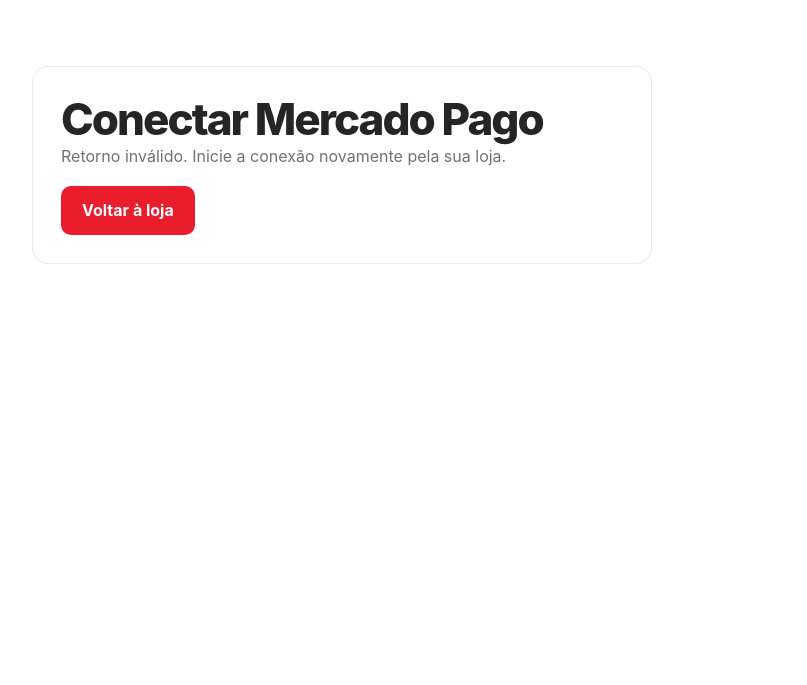
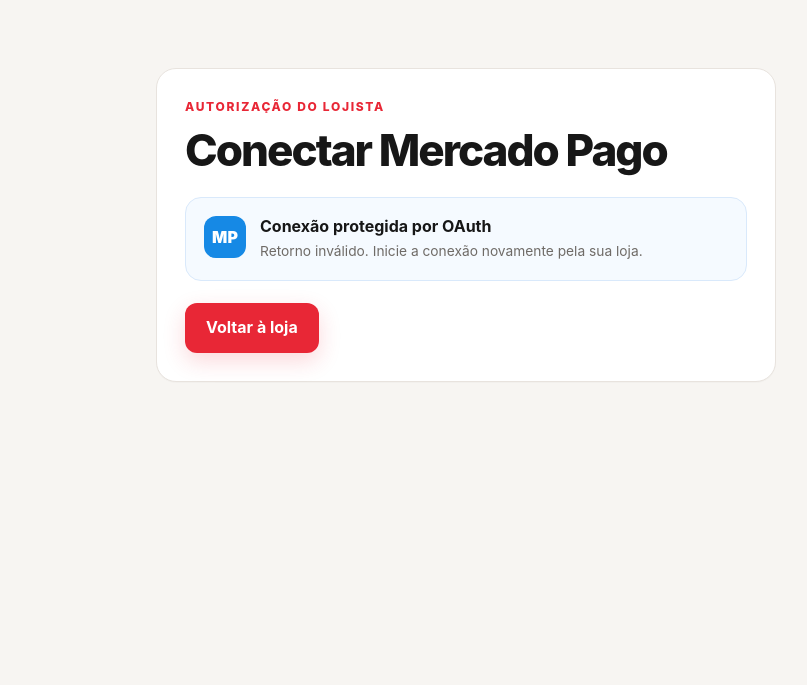
Before and after one commit to mtlisboa/pede_ai_front, a website with bundled scripts: page public/oauth-callback.html in a window 1280 px wide. Shown: the whole page, without its empty margins (298-1105 px from the left). Built offline with nearby package versions, Linux system fonts and the light colour scheme.

Commit message:
style: align Mercado Pago callback with redesigned frontend

```diff
--- a/public/oauth-callback.html
+++ b/public/oauth-callback.html
@@ -1,2 +1,26 @@
 <!doctype html>
-<html lang="pt-BR"><head><meta charset="utf-8"><meta name="viewport" content="width=device-width, initial-scale=1"><meta name="referrer" content="no-referrer"><title>Conectar Mercado Pago • Pede Aí</title><link rel="stylesheet" href="/styles.css"><script type="module" src="/oauth-callback.js"></script></head><body><main><section class="panel narrow"><h1>Conectar Mercado Pago</h1><p id="oauth-result" role="status">Concluindo sua autorização…</p><a class="button primary" href="/#integracoes">Voltar à loja</a></section></main></body></html>
+<html lang="pt-BR">
+  <head>
+    <meta charset="utf-8">
+    <meta name="viewport" content="width=device-width, initial-scale=1">
+    <meta name="referrer" content="no-referrer">
+    <meta name="theme-color" content="#171717">
+    <title>Conectar Mercado Pago • Pede Aí</title>
+    <link rel="stylesheet" href="/styles.css">
+    <link rel="stylesheet" href="/theme.css">
+    <script type="module" src="/oauth-callback.js"></script>
+  </head>
+  <body class="oauth-callback-page">
+    <main>
+      <section class="panel narrow">
+        <p class="eyebrow">AUTORIZAÇÃO DO LOJISTA</p>
+        <h1>Conectar Mercado Pago</h1>
+        <div class="mp-oauth-callout">
+          <span class="mp-mark">MP</span>
+          <div><strong>Conexão protegida por OAuth</strong><p id="oauth-result" role="status">Concluindo sua autorização…</p></div>
+        </div>
+        <a class="button primary" href="/#integracoes">Voltar à loja</a>
+      </section>
+    </main>
+  </body>
+</html>
```
